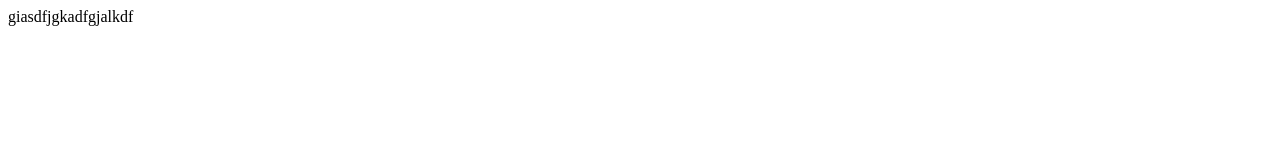
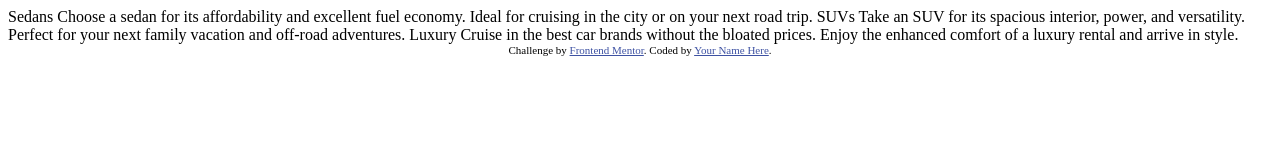
Before and after one commit to aritonkaramani/3-card, a plain HTML site: page index.html in a window 1280 px wide. Drawn offline with Linux system fonts and the light colour scheme.

Commit message:
new project

```diff
--- a/index.html
+++ b/index.html
@@ -1,3 +1,36 @@
-<html>
-    giasdfjgkadfgjalkdf
+<!DOCTYPE html>
+<html lang="en">
+<head>
+  <meta charset="UTF-8">
+  <meta name="viewport" content="width=device-width, initial-scale=1.0"> <!-- displays site properly based on user's device -->
+
+  <link rel="icon" type="image/png" sizes="32x32" href="./images/favicon-32x32.png">
+
+  <title>Frontend Mentor | 3-column preview card component</title>
+
+  <!-- Feel free to remove these styles or customise in your own stylesheet 👍 -->
+  <style>
+    .attribution { font-size: 11px; text-align: center; }
+    .attribution a { color: hsl(228, 45%, 44%); }
+  </style>
+</head>
+<body>
+
+  Sedans
+  Choose a sedan for its affordability and excellent fuel economy. Ideal for cruising in the city
+  or on your next road trip.
+
+  SUVs
+  Take an SUV for its spacious interior, power, and versatility. Perfect for your next family vacation
+  and off-road adventures.
+
+  Luxury
+  Cruise in the best car brands without the bloated prices. Enjoy the enhanced comfort of a luxury
+  rental and arrive in style.
+
+  <div class="attribution">
+    Challenge by <a href="https://www.frontendmentor.io?ref=challenge" target="_blank">Frontend Mentor</a>.
+    Coded by <a href="#">Your Name Here</a>.
+  </div>
+</body>
 </html>
```
Also changed, not shown: design/active-states.jpg (added), design/desktop-design.jpg (added), design/desktop-preview.jpg (added), design/mobile-design.jpg (added), images/favicon-32x32.png (added), images/icon-luxury.svg (added), images/icon-sedans.svg (added), images/icon-suvs.svg (added), 3 other files.
